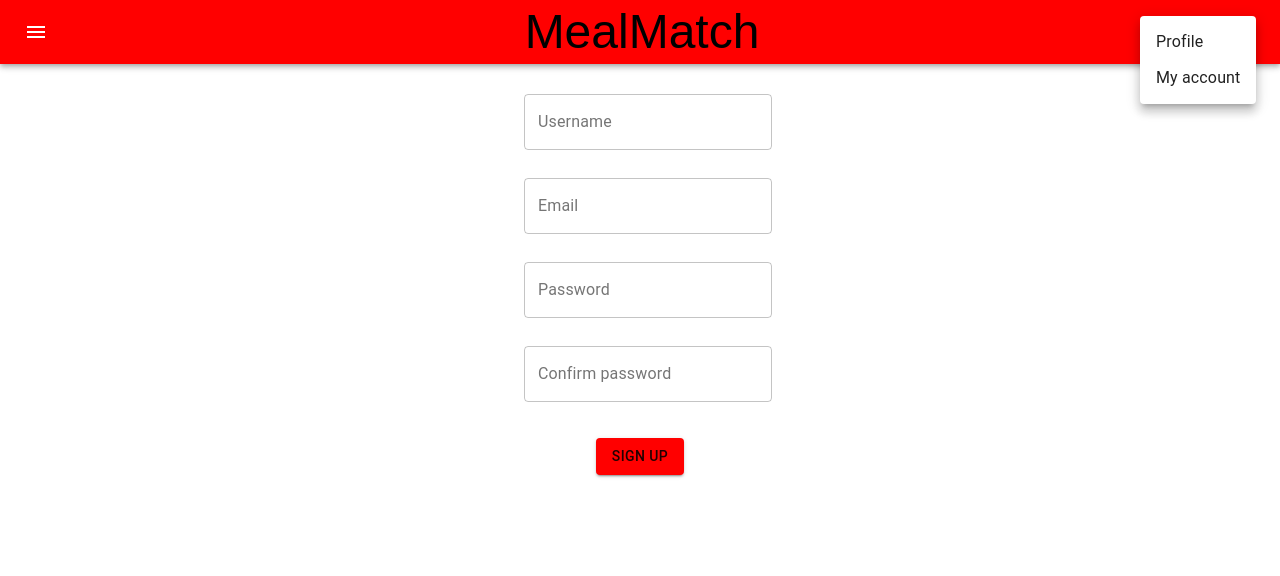
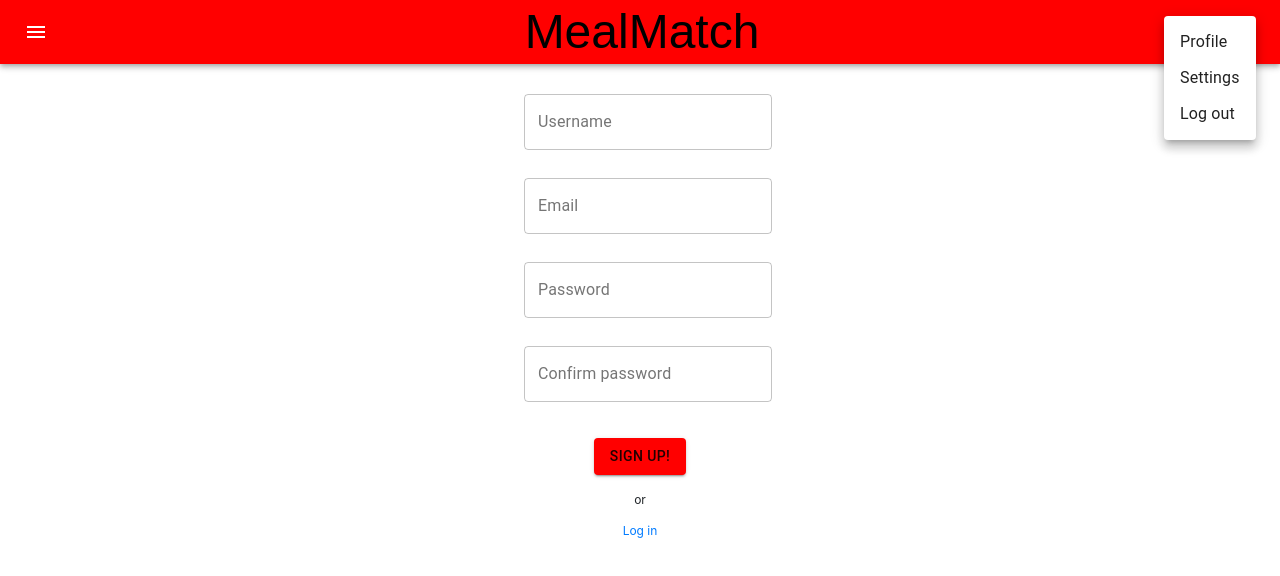
Before and after one commit to bliff182/rinclusion, a React (Create React App) app in the folder client/: page / in a window 1280 px wide. Both pictures are taken after a click on the button 1232 px from the left and 32 px from the top of the page. Shown: the top 576 px of the page. Built offline with nearby package versions, Linux system fonts and the light colour scheme; a web font is replaced by a local one.

Commit message:
material-ui update

```diff
--- a/client/src/components/DrawerRight/index.js
+++ b/client/src/components/DrawerRight/index.js
@@ -0,0 +1,15 @@
+import React from "react";
+import MenuItem from '@material-ui/core/MenuItem';
+// import "./style.css";
+
+function MenuItems() {
+    return (
+        <div>
+            <MenuItem>Profile</MenuItem>
+            <MenuItem>Settings</MenuItem>
+            <MenuItem>Log out</MenuItem>
+        </div>
+    );
+}
+
+export default MenuItems;
--- a/client/src/components/Form/index.js
+++ b/client/src/components/Form/index.js
@@ -66,7 +66,9 @@ function Form(props) {
             label="Confirm password"
           />
         </Container>
-        <Button variant="contained" style={{ backgroundColor: "red" }} onClick={handleFormSubmit}>Sign up</Button>
+        <Button variant="contained" style={{ backgroundColor: "red" }} onClick={handleFormSubmit}>Sign up!</Button>
+        <p style={{textAlign:"center"}, {fontSize:"12px"}}>or</p>
+        <a style={{textAlign:"center"}, {fontSize:"12px"}} href="#">Log in</a>
 
       </form>
     </div>
--- a/client/src/components/Nav/nav.js
+++ b/client/src/components/Nav/nav.js
@@ -9,6 +9,8 @@ import MenuIcon from '@material-ui/icons/Menu';
 import AccountCircle from '@material-ui/icons/AccountCircle';
 import MenuItem from '@material-ui/core/MenuItem';
 import Menu from '@material-ui/core/Menu';
+import MenuItems from '../DrawerRight';
+
 
 
 
@@ -77,8 +79,7 @@ const useStyles = makeStyles(theme => ({
                   open={open}
                   onClose={handleClose}
                 >
-                  <MenuItem onClick={handleClose}>Profile</MenuItem>
-                  <MenuItem onClick={handleClose}>My account</MenuItem>
+                 <MenuItems></MenuItems>
                 </Menu>
               </div>
             )}
```
Also changed, not shown: client/src/components/Title/index.js (deleted), client/src/pages/Signup.js (added).
